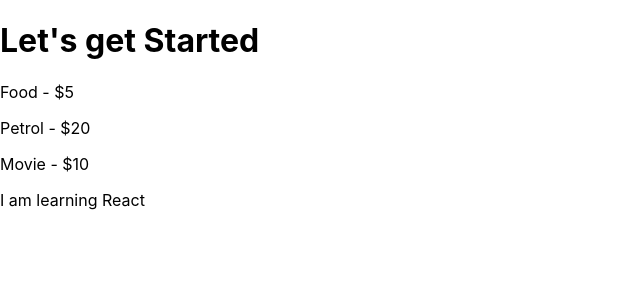
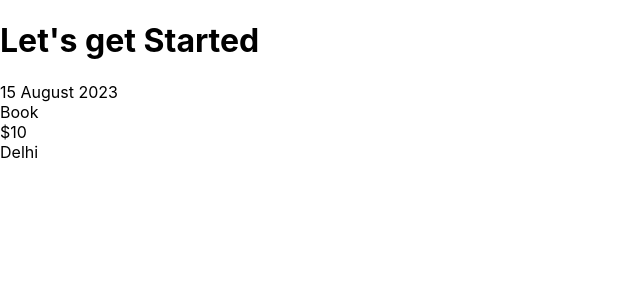
Before and after one commit to Sawant-Raj/my-app, a React (Create React App) app: page / in a window 1280 px wide. Shown: the top 300 px of the page, without its empty margins (0-640 px from the left). Built offline with nearby package versions, Linux system fonts and the light colour scheme.

Commit message:
Writing Complex JSX

```diff
--- a/src/App.js
+++ b/src/App.js
@@ -5,7 +5,6 @@
     <div>
      <h1>Let's get Started</h1>
      <ExpenseItem></ExpenseItem>
-     <p>I am learning React</p>
     </div>
   );
 }
--- a/src/components/ExpenseItem.js
+++ b/src/components/ExpenseItem.js
@@ -1,9 +1,10 @@
 function ExpenseItem() {
   return (
     <div>
-      <p>Food - $5</p>
-      <p>Petrol - $20</p>
-      <p>Movie - $10</p>
+      <div>15 August 2023</div>
+      <div>Book</div>
+      <div>$10</div>
+      <div>Delhi</div>
     </div>
   );
 }
```
